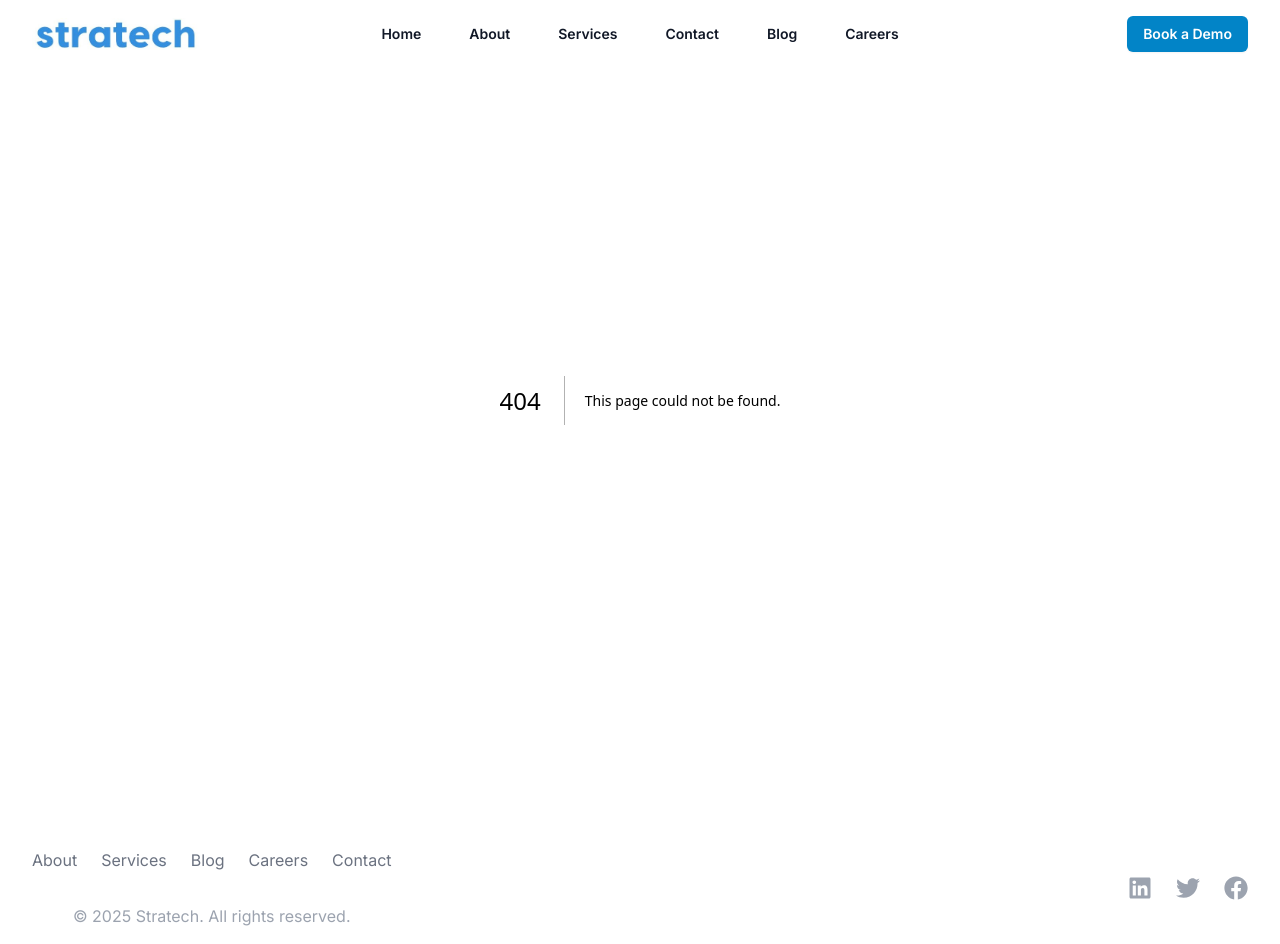
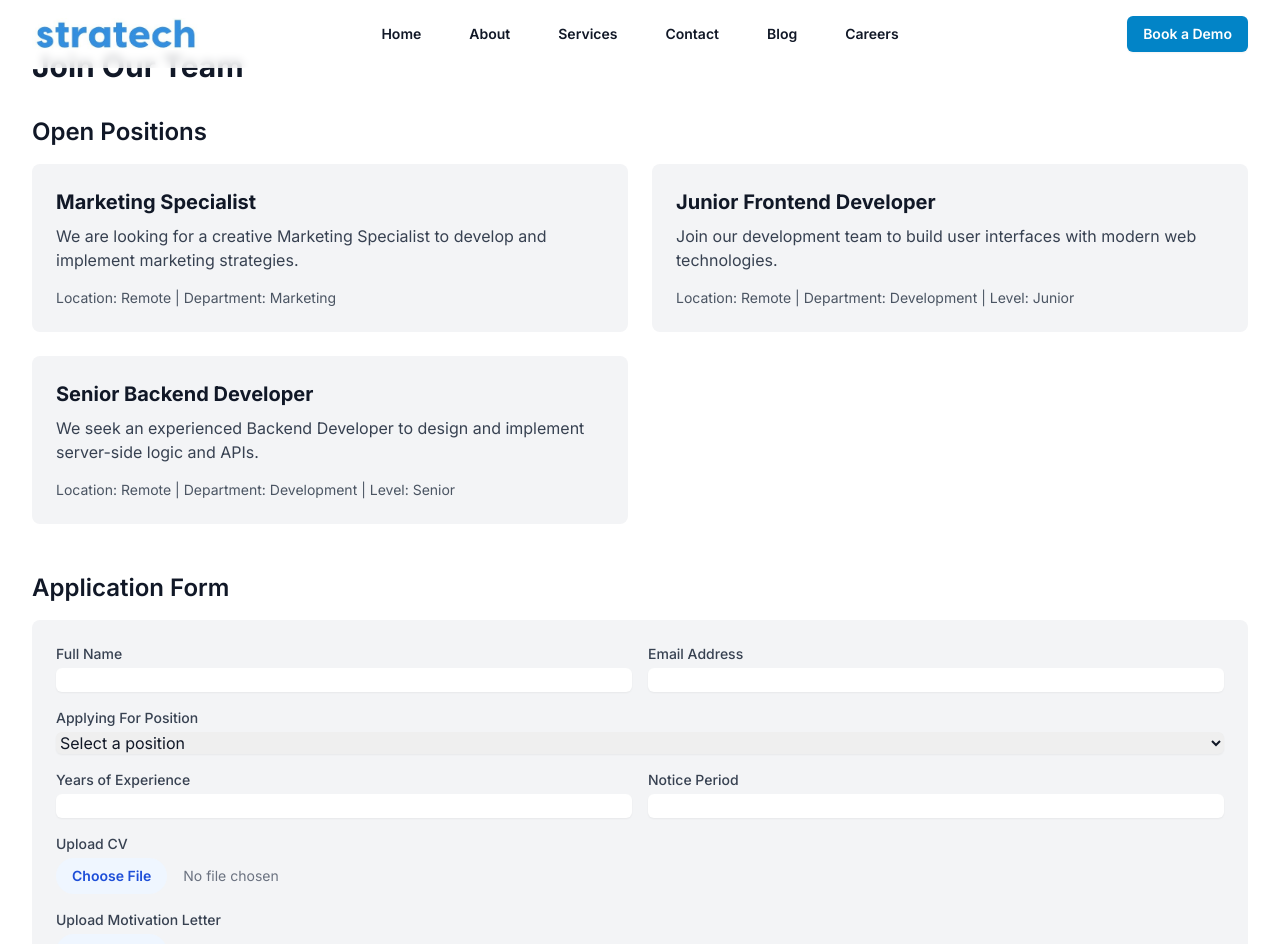
Before and after one commit to Shirryusf/stratech-website, a Next.js app: page /careers in a window 1280 px wide. Before the commit this address had no page. Shown: the top 944 px of the page. Built offline with nearby package versions, Linux system fonts and the light colour scheme.

Commit message:
feat: Add basic structures for Blog and Careers pages with placeolder content and form

```diff
--- /dev/null
+++ b/app/blog/page.tsx
@@ -0,0 +1,41 @@
+import React from 'react';
+
+export default function BlogPage() {
+  return (
+    <div className="container py-12">
+      <h1 className="text-3xl font-bold mb-8">Latest Articles</h1>
+
+      {/* Placeholder for Article 1: SaaS Building */}
+      <div className="mb-8">
+        <h2 className="text-2xl font-semibold mb-2">Building Scalable SaaS Applications</h2>
+        <p className="text-gray-600 mb-4">Explore the key considerations and technologies involved in building robust and scalable Software as a Service platforms.</p>
+        {/* Add image here */}
+        {/* <img src="/images/saas-illustration.png" alt="SaaS Illustration" className="mb-4" /> */}
+        {/* Add full article content here */}
+        {/* <p>Full article content goes here...</p> */}
+      </div>
+
+      {/* Placeholder for Article 2: Tech Revolutionizing Enterprises */}
+      <div className="mb-8">
+        <h2 className="text-2xl font-semibold mb-2">How Modern Technologies are Revolutionizing Enterprises</h2>
+        <p className="text-gray-600 mb-4">Learn how AI, automation, cloud computing, and other advancements are transforming traditional business operations.</p>
+        {/* Add image here */}
+        {/* <img src="/images/enterprise-tech-illustration.png" alt="Enterprise Tech Illustration" className="mb-4" /> */}
+        {/* Add full article content here */}
+        {/* <p>Full article content goes here...</p> */}
+      </div>
+
+      {/* Placeholder for Article 3: Fintech/Real Estate Programs */}
+      <div className="mb-8">
+        <h2 className="text-2xl font-semibold mb-2">Innovative Programs in Fintech and Real Estate</h2>
+        <p className="text-gray-600 mb-4">Discover how specialized programs and software are driving innovation in the financial technology and real estate sectors.</p>
+        {/* Add image here */}
+        {/* <img src="/images/fintech-realestate-illustration.png" alt="Fintech Real Estate Illustration" className="mb-4" /> */}
+        {/* Add full article content here */}
+        {/* <p>Full article content goes here...</p> */}
+      </div>
+
+      {/* Add more articles as needed */}
+    </div>
+  );
+}
--- /dev/null
+++ b/app/careers/page.tsx
@@ -0,0 +1,86 @@
+import React from 'react';
+
+export default function CareersPage() {
+  return (
+    <div className="container py-12">
+      <h1 className="text-3xl font-bold mb-8">Join Our Team</h1>
+
+      <section className="mb-12">
+        <h2 className="text-2xl font-semibold mb-4">Open Positions</h2>
+        <div className="grid grid-cols-1 md:grid-cols-2 gap-6">
+          {/* Marketing Position */}
+          <div className="bg-gray-100 p-6 rounded-lg">
+            <h3 className="text-xl font-bold mb-2">Marketing Specialist</h3>
+            <p className="text-gray-700 mb-4">We are looking for a creative Marketing Specialist to develop and implement marketing strategies.</p>
+            <p className="text-sm text-gray-600">Location: Remote | Department: Marketing</p>
+          </div>
+
+          {/* Development Position - Level 1 */}
+          <div className="bg-gray-100 p-6 rounded-lg">
+            <h3 className="text-xl font-bold mb-2">Junior Frontend Developer</h3>
+            <p className="text-gray-700 mb-4">Join our development team to build user interfaces with modern web technologies.</p>
+            <p className="text-sm text-gray-600">Location: Remote | Department: Development | Level: Junior</p>
+          </div>
+
+          {/* Development Position - Level 2 */}
+          <div className="bg-gray-100 p-6 rounded-lg">
+            <h3 className="text-xl font-bold mb-2">Senior Backend Developer</h3>
+            <p className="text-gray-700 mb-4">We seek an experienced Backend Developer to design and implement server-side logic and APIs.</p>
+            <p className="text-sm text-gray-600">Location: Remote | Department: Development | Level: Senior</p>
+          </div>
+        </div>
+      </section>
+
+      <section>
+        <h2 className="text-2xl font-semibold mb-4">Application Form</h2>
+        <form className="bg-gray-100 p-6 rounded-lg">
+          <div className="grid grid-cols-1 md:grid-cols-2 gap-4 mb-4">
+            <div>
+              <label htmlFor="name" className="block text-sm font-medium text-gray-700">Full Name</label>
+              <input type="text" name="name" id="name" className="mt-1 block w-full rounded-md border-gray-300 shadow-sm" />
+            </div>
+            <div>
+              <label htmlFor="email" className="block text-sm font-medium text-gray-700">Email Address</label>
+              <input type="email" name="email" id="email" className="mt-1 block w-full rounded-md border-gray-300 shadow-sm" />
+            </div>
+          </div>
+
+          <div className="mb-4">
+            <label htmlFor="position" className="block text-sm font-medium text-gray-700">Applying For Position</label>
+            <select id="position" name="position" className="mt-1 block w-full rounded-md border-gray-300 shadow-sm">
+              <option value="">Select a position</option>
+              <option value="marketing-specialist">Marketing Specialist</option>
+              <option value="junior-frontend-developer">Junior Frontend Developer</option>
+              <option value="senior-backend-developer">Senior Backend Developer</option>
+            </select>
+          </div>
+
+          <div className="grid grid-cols-1 md:grid-cols-2 gap-4 mb-4">
+            <div>
+              <label htmlFor="experience" className="block text-sm font-medium text-gray-700">Years of Experience</label>
+              <input type="number" name="experience" id="experience" className="mt-1 block w-full rounded-md border-gray-300 shadow-sm" />
+            </div>
+            <div>
+              <label htmlFor="noticePeriod" className="block text-sm font-medium text-gray-700">Notice Period</label>
+              <input type="text" name="noticePeriod" id="noticePeriod" className="mt-1 block w-full rounded-md border-gray-300 shadow-sm" />
+            </div>
+          </div>
+
+          <div className="mb-4">
+            <label htmlFor="cv" className="block text-sm font-medium text-gray-700">Upload CV</label>
+            <input type="file" name="cv" id="cv" className="mt-1 block w-full text-sm text-gray-500 file:mr-4 file:py-2 file:px-4 file:rounded-full file:border-0 file:text-sm file:font-semibold file:bg-blue-50 file:text-blue-700 hover:file:bg-blue-100" />
+          </div>
+
+          <div className="mb-6">
+            <label htmlFor="motivationLetter" className="block text-sm font-medium text-gray-700">Upload Motivation Letter</label>
+            <input type="file" name="motivationLetter" id="motivationLetter" className="mt-1 block w-full text-sm text-gray-500 file:mr-4 file:py-2 file:px-4 file:rounded-full file:border-0 file:text-sm file:font-semibold file:bg-blue-50 file:text-blue-700 hover:file:bg-blue-100" />
+          </div>
+
+          <div className="flex justify-end">
+            <button type="submit" className="btn btn-primary">Submit Application</button>
+          </div>
+        </form>
+      </section>
+    </div>
+  );
+}
```
